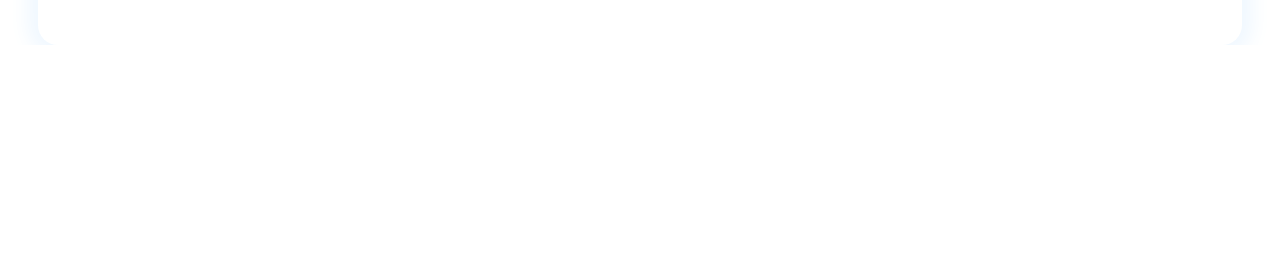
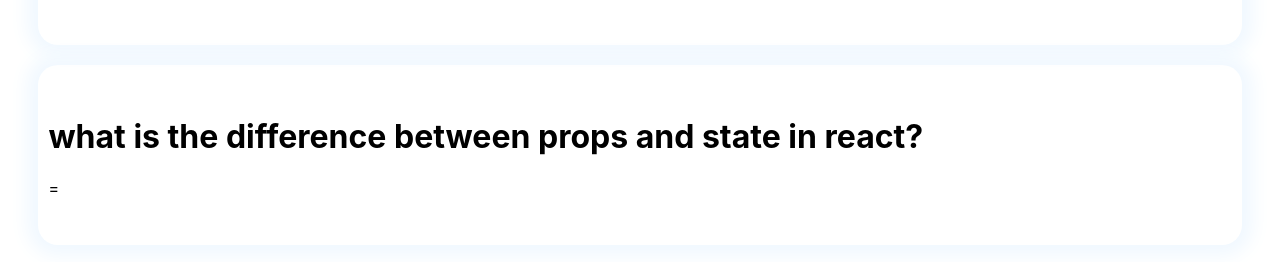
Before and after one commit to ariyanabdullah/Dhaka-GYM, a React (Create React App) app: page / in a window 1280 px wide. Shown: the part 1146-1408 px from the top of the page. Before the commit the page ends 1191 px from the top, so only its background shows below. Built offline with nearby package versions, Linux system fonts and the light colour scheme.

Commit message:
second question adedd

```diff
--- a/src/component/Question/Question.css
+++ b/src/component/Question/Question.css
@@ -7,4 +7,5 @@
     box-shadow: 0px 0px 19px 11px aliceblue;
     padding: 31px 10px;
     border-radius: 20px;
+    margin-bottom: 20px;
 }
--- a/src/component/Question/Question.js
+++ b/src/component/Question/Question.js
@@ -8,6 +8,10 @@
                 <h1>How does react Work?</h1>
                 <p> = ReactJS divides the UI into isolated reusable pieces of code known as components. React components work similarly to JavaScript functions as they accept arbitrary inputs called properties or props. It's possible to have as many components as necessary without cluttering our code</p>
               </div>
+              <div className="first-question">
+                <h1>what is the difference between props and state in react?</h1>
+                <p> = </p>
+              </div>
         </div>
     );
 };
```
